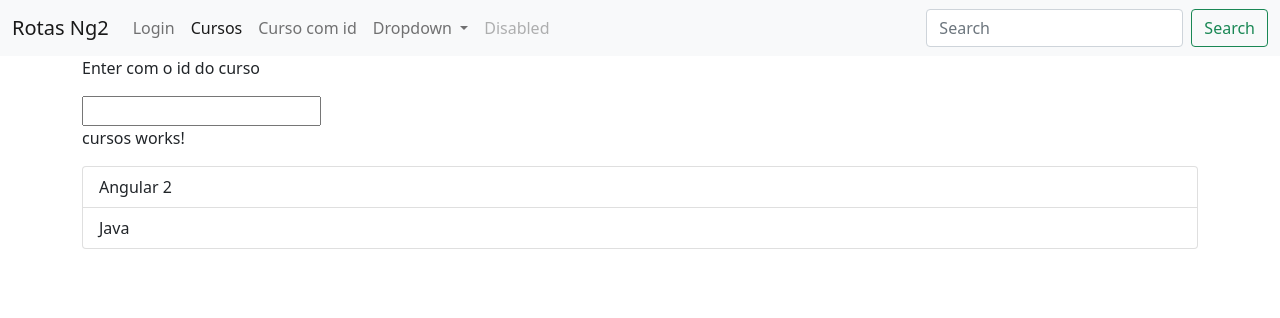
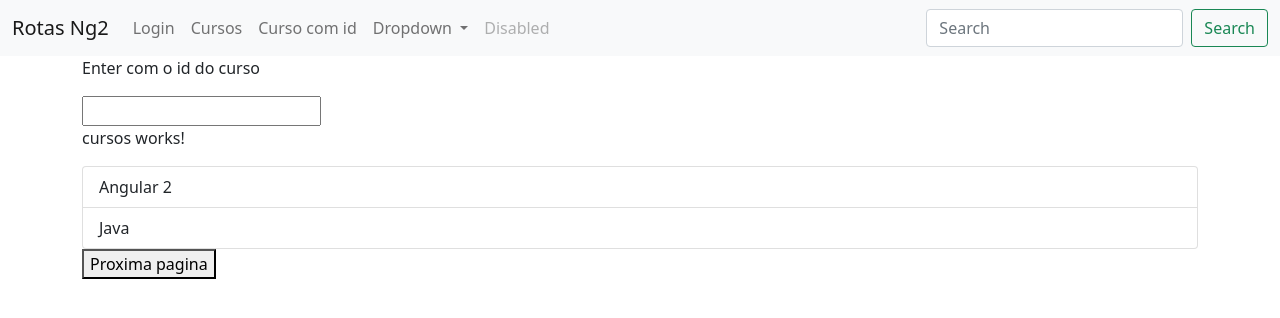
Before and after one commit to GustavoBomfim/rotas-angular, an Angular app: page /cursos in a window 1280 px wide. Shown: the top 318 px of the page. Built offline with nearby package versions, Linux system fonts and the light colour scheme.

Commit message:
Rotas: Definindo e extraindo parâmetros de url (query)

```diff
--- a/src/app/app.component.html
+++ b/src/app/app.component.html
@@ -18,7 +18,7 @@
           <a routerLink="/login" routerLinkActive="active"  class="nav-link" aria-current="page" >Login</a>
         </li>
         <li class="nav-item">
-          <a  routerLink="/cursos" routerLinkActive="active"  class="nav-link">Cursos</a>
+          <a  routerLink="/cursos" routerLinkActive="active"  class="nav-link" [queryParams]="{pagina:1}">Cursos</a>
         </li>
         <li class="nav-item" routerLinkActive="active">
           <a  [routerLink]="['/curso', idCurso.value]"  class="nav-link" aria-current="page">Curso com id </a>
--- a/src/app/cursos/cursos.component.html
+++ b/src/app/cursos/cursos.component.html
@@ -1,6 +1,8 @@
 <p>cursos works!</p>
 <ul class="list-group">
     <li class="list-group-item" *ngFor="let curso of cursos" [routerLink]="['/curso', curso.id]">
-        {{ curso.nome }}
+        {{ curso?.nome }}
     </li>
 </ul>
+
+<button (click)="proximaPagina()">Proxima pagina </button>
--- a/src/app/cursos/cursos.component.ts
+++ b/src/app/cursos/cursos.component.ts
@@ -1,5 +1,7 @@
+import { Subscription } from 'rxjs';
 import { CursosService } from './cursos/cursos.service';
 import { Component, OnInit } from '@angular/core';
+import { ActivatedRoute, Router } from '@angular/router';
 
 @Component({
   selector: 'app-cursos',
@@ -10,11 +12,31 @@ export class CursosComponent implements OnInit {
 
 
   cursos!: any[];
+  pagina!: number;
+  inscricao!: Subscription;
 
-  constructor(private cursosService: CursosService) { }
+  constructor(private cursosService: CursosService, private route: ActivatedRoute, private router: Router) {
+
+  }
 
   ngOnInit(): void {
     this.cursos = this.cursosService.getCursos();
+
+    this.inscricao = this.route.queryParams.subscribe(
+      (queryParams: any) => {
+        this.pagina = queryParams['pagina'];
+      }
+    );
   }
 
+  ngOnDestroy(){
+    this.inscricao.unsubscribe();
+  }
+
+  proximaPagina(){
+    this.pagina++;
+    this.router.navigate(['/cursos'], {queryParams: {'pagina': this.pagina}});
+  }
+
+
 }
```
